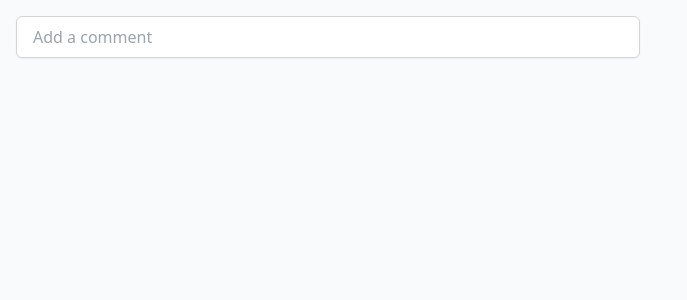
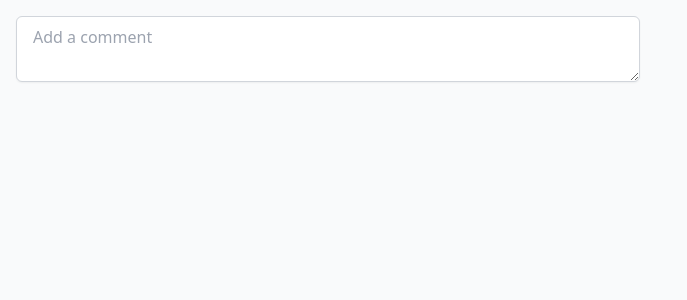
Before and after one commit to ngoodby/limble-take-home, an Angular app: page / in a window 1280 px wide. Shown: the top 300 px of the page, without its empty margins (0-687 px from the left). Built offline with nearby package versions, Linux system fonts and the light colour scheme.

Commit message:
switch input to text area

```diff
--- a/src/app/comment-form/comment-form.component.html
+++ b/src/app/comment-form/comment-form.component.html
@@ -1,12 +1,12 @@
 <form class="p-4" (submit)="pushComment()">
-  <input
+  <textarea
     id="commentInput"
-    class="w-full md:w-1/2 border border-gray-300 rounded-md px-4 py-2 shadow-sm focus:outline-none focus:ring-2 focus:ring-blue-500 dark:border-gray-600 dark:text-white dark:focus:ring-blue-300 dark:bg-gray-900"
+    class="w-full resize md:w-1/2 border border-gray-300 rounded-md px-4 py-2 shadow-sm focus:outline-none focus:ring-2 focus:ring-blue-500 dark:border-gray-600 dark:text-white dark:focus:ring-blue-300 dark:bg-gray-900"
     [(ngModel)]="newCommentText"
     (input)="onInput($event)"
     name="comment"
     placeholder="Add a comment"
-    required />
+    required></textarea>
   @if (showUserDropdown) {
     <div
       class="absolute bg-white border border-gray-300 mt-2 rounded-md shadow-lg max-h-40 overflow-y-auto dark:bg-gray-800 dark:border-gray-600">
--- a/src/app/comment-form/comment-form.component.ts
+++ b/src/app/comment-form/comment-form.component.ts
@@ -143,6 +143,11 @@ export default class CommentFormComponent {
         // Reset the activeUserID once the mention is selected.
         this.activeUserID = null;
       }
+    } else {
+      if (event.key === 'Enter' && event.shiftKey) {
+        event.preventDefault();
+        this.pushComment();
+      }
     }
   }
 
--- a/src/app/comment-list/comment-list.component.html
+++ b/src/app/comment-list/comment-list.component.html
@@ -4,7 +4,7 @@
     <div
       class="flex items-center w-full md:w-1/2 rounded overflow-visible shadow-md bg-white p-2 text-gray-700 dark:bg-gray-800 dark:text-gray-300">
       <div class="mr-4">
-        <fa-icon [icon]="faComment"></fa-icon>
+        <fa-icon [icon]="faComment" class="text-blue-600 dark:text-blue-200"></fa-icon>
       </div>
       <span
         class="break-all"
```
